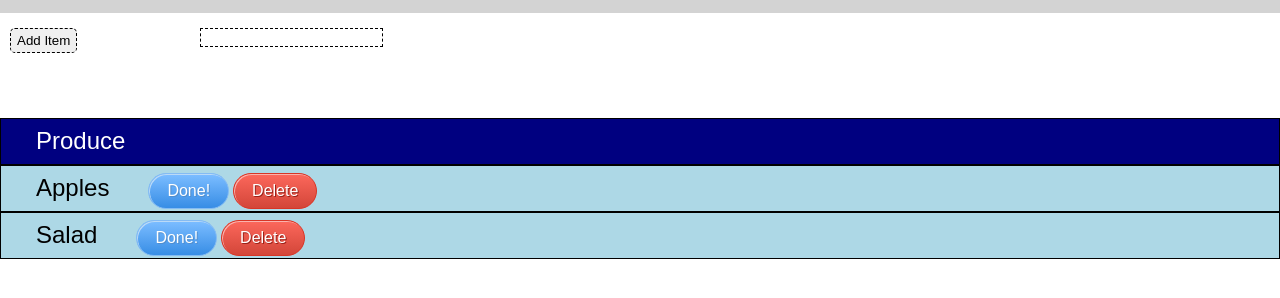
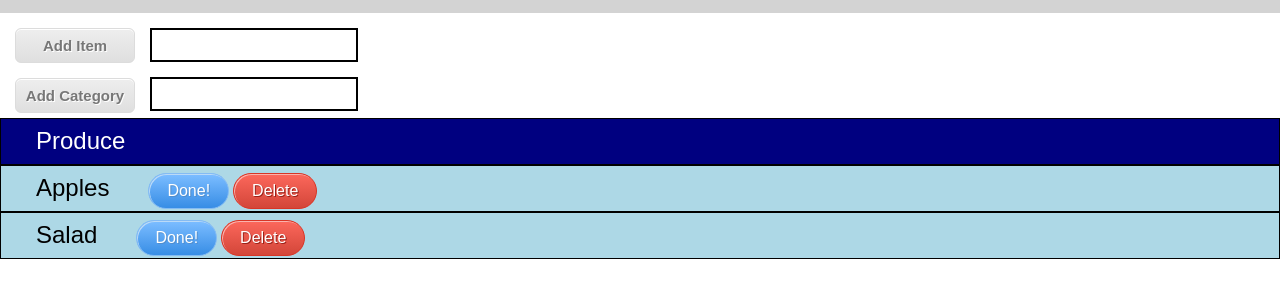
Before and after one commit to writele/shopping-list, a plain HTML site: page index.html in a window 1280 px wide. Shown: the part 62-360 px from the top of the page. Drawn offline with nearby package versions, Linux system fonts and the light colour scheme.

Commit message:
ability to add items
ability to add multiple items to list. add category not yet functional.

```diff
--- a/app.js
+++ b/app.js
@@ -1,14 +1,13 @@
 $(document).ready(function () {
-    var $value = $("#additemval").val();
-    var $newitem = $("<div class='item'><h1></h1>" + $value + "<div class='btn'>Done!</div><div class='dlt'>Delete</div></div>");
 
 
     $("#additem")
       .click(function () {
+
+    var $value = $("#additemval").val();
+    var $newitem = $("<div class='item'><h1>" + $value + "</h1><div class='btn'>Done!</div><div class='dlt'>Delete</div></div>");
     //on button click, add item variable
     $("#list").append($newitem);
-    //$newitem.append($value);
-
       });
 
     //on done click, strikethough item
--- a/index.html
+++ b/index.html
@@ -20,12 +20,12 @@
 
            <p>
             <input type="button" name="additembtn" id="additem" value="Add Item">
-            <input type="text" name="additem" id="additemval">
+            <input type="textbox" name="additem" id="additemval">
             </p>
-            <!--<p>
-            <input type="submit" name="addcatbtn" id="addcat" value="Add Category">
-            <input type="text" name="addcat">
-            </p> -->
+            <p>
+            <input type="button" name="addcatbtn" id="addcat" value="Add Category">
+            <input type="textbox" name="addcat" id="addcatval">
+            </p>
             </form>
        </div>
 
--- a/main.css
+++ b/main.css
@@ -1,7 +1,3 @@
-* {
-    border: black dashed 1px;
-}
-
 header {
     background: lightgray;
     width: 100%;
@@ -37,18 +33,70 @@ form {
 
 input {
     display: block;
-    margin: 10px;
+    width: 200px;
+    border: 2px solid black;
+    font-size: 1.5em;
 }
 
-input[type="text"] {
-    margin-left: 200px;
+#additemval {
+    margin: 10px 0 0 150px;
+}
+
+#addcatval {
+    margin: 15px 0 0 150px;
+}
+
+#additem {
+    margin: 10px 0 0 15px;
+}
+
+#addcat {
+     margin: 25px 0 0 15px;
 }
 
 #additem, #addcat {
     position: absolute;
-    height: 25px;
-    border-radius: 5px;
+/* BUTTON STYLING */
+	-moz-box-shadow:inset 0px 1px 0px 0px #ffffff;
+	-webkit-box-shadow:inset 0px 1px 0px 0px #ffffff;
+	box-shadow:inset 0px 1px 0px 0px #ffffff;
+	background:-webkit-gradient( linear, left top, left bottom, color-stop(0.05, #ededed), color-stop(1, #dfdfdf) );
+	background:-moz-linear-gradient( center top, #ededed 5%, #dfdfdf 100% );	filter:progid:DXImageTransform.Microsoft.gradient(startColorstr='#ededed', endColorstr='#dfdfdf');
+	background-color:#ededed;
+	-webkit-border-top-left-radius:6px;
+	-moz-border-radius-topleft:6px;
+	border-top-left-radius:6px;
+	-webkit-border-top-right-radius:6px;
+	-moz-border-radius-topright:6px;
+	border-top-right-radius:6px;
+	-webkit-border-bottom-right-radius:6px;
+	-moz-border-radius-bottomright:6px;
+	border-bottom-right-radius:6px;
+	-webkit-border-bottom-left-radius:6px;
+	-moz-border-radius-bottomleft:6px;
+	border-bottom-left-radius:6px;
+	text-indent:0;
+	border:1px solid #dcdcdc;
+	display:inline-block;
+	color:#777777;
+	font-family:arial;
+	font-size:15px;
+	font-weight:bold;
+	font-style:normal;
+	height:35px;
+	line-height:25px;
+	width:120px;
+	text-decoration:none;
+	text-align:center;
+	text-shadow:1px 1px 0px #ffffff;
 }
+
+#additem:hover, #addcat:hover {
+	background:-webkit-gradient( linear, left top, left bottom, color-stop(0.05, #dfdfdf), color-stop(1, #ededed) );
+	background:-moz-linear-gradient( center top, #dfdfdf 5%, #ededed 100% );	filter:progid:DXImageTransform.Microsoft.gradient(startColorstr='#dfdfdf', endColorstr='#ededed');
+	background-color:#dfdfdf;
+}
+
 
 #additem {
     top: 0
@@ -169,3 +217,5 @@ input[type="text"] {
 	position:relative;
 	top:1px;
 }
+
+/* Buttons generated using CSSButtonGenerator.com */
```
